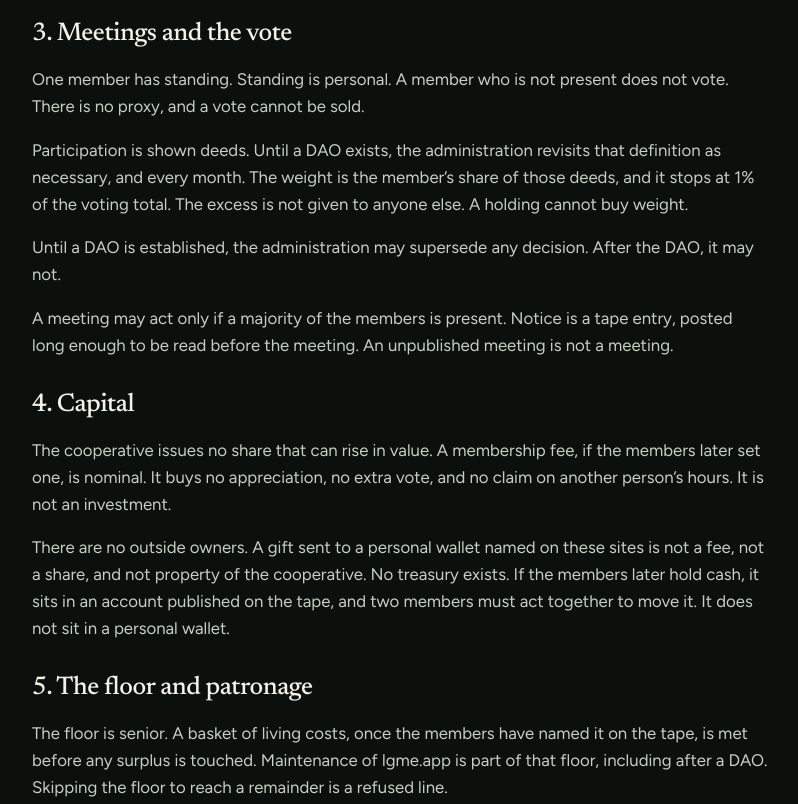
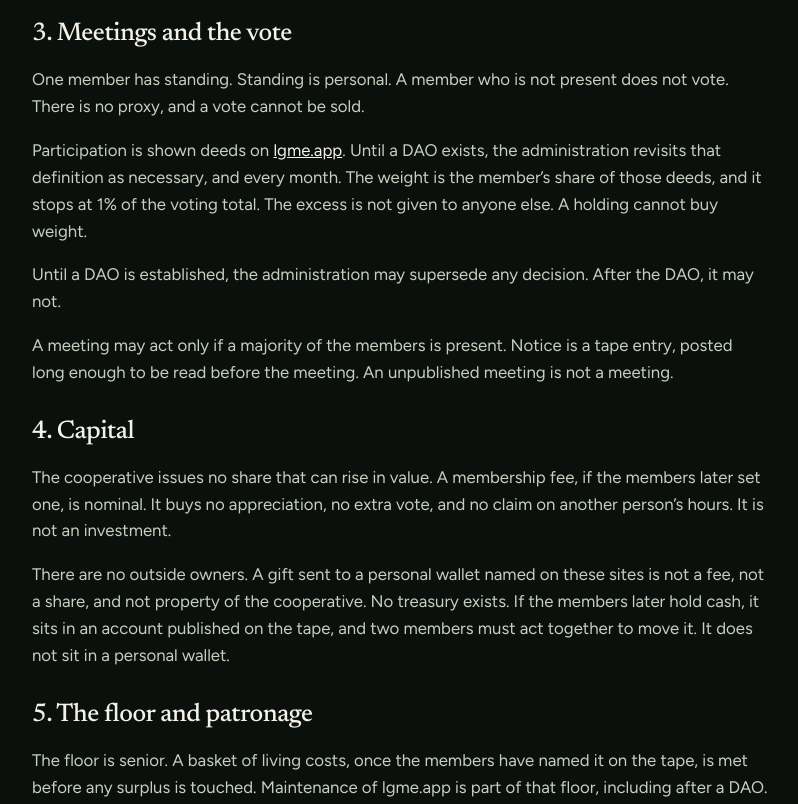
Before and after one commit to Cryptobusi/hederica, a website: page src/site/html/bylaws.html in a window 1280 px wide. Shown: the part 2220-3024 px from the top of the page, without its empty margins (240-1038 px from the left). Drawn offline with Linux system fonts and the light colour scheme.

Commit message:
Name lgme.app where the live desk and shown deeds are.

```diff
--- a/src/site/html/bylaws.html
+++ b/src/site/html/bylaws.html
@@ -87,7 +87,7 @@
 
   <h2>3. Meetings and the vote</h2>
   <p class="muted">One member has standing. Standing is personal. A member who is not present does not vote. There is no proxy, and a vote cannot be sold.</p>
-  <p class="muted">Participation is shown deeds. Until a DAO exists, the administration revisits that definition as necessary, and every month. The weight is the member’s share of those deeds, and it stops at 1% of the voting total. The excess is not given to anyone else. A holding cannot buy weight.</p>
+  <p class="muted">Participation is shown deeds on <a href="https://lgme.app">lgme.app</a>. Until a DAO exists, the administration revisits that definition as necessary, and every month. The weight is the member’s share of those deeds, and it stops at 1% of the voting total. The excess is not given to anyone else. A holding cannot buy weight.</p>
   <p class="muted">Until a DAO is established, the administration may supersede any decision. After the DAO, it may not.</p>
   <p class="muted">A meeting may act only if a majority of the members is present. Notice is a tape entry, posted long enough to be read before the meeting. An unpublished meeting is not a meeting.</p>
 
@@ -129,6 +129,6 @@
   <p class="muted">Dissolution requires the same two-thirds, published before the vote. Hours are cancelled. They are not paid out in money. Debts and wages already contracted are paid first. Any cash the cooperative actually holds is returned by hours used in the prior year. The tape stays public.</p>
 
   <h2>14. What this draft does not do</h2>
-  <p class="muted">It does not incorporate Hederica. It does not admit you. It does not make a gift deductible. It does not replace a lawyer, a state filing, or the <a href="/charter">charter</a>. A draft <a href="/membership">membership agreement</a> is published beside it and is not open for signature. The same bylaws draft is on the book at <a href="https://www.egonomicanonymous.live/bylaws">egonomicanonymous.live/bylaws</a>.</p>
+  <p class="muted">It does not incorporate Hederica. It does not admit you. It does not make a gift deductible. It does not replace a lawyer, a state filing, or the <a href="/charter">charter</a>. A draft <a href="/membership">membership agreement</a> is published beside it and is not open for signature. The same bylaws draft is on the book at <a href="https://www.egonomicanonymous.live/bylaws">egonomicanonymous.live/bylaws</a>. The live desk is <a href="https://lgme.app">lgme.app</a>.</p>
 </body>
 </html>
```
Also changed, not shown: src/site/html/membership.html (+1 -1 lines), src/site/html/sobeit.html (+2 -2 lines).
